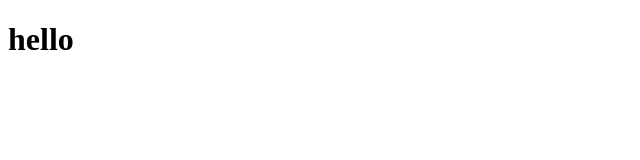
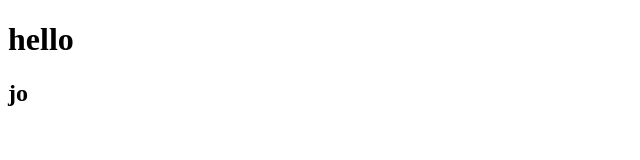
Before and after one commit to MO540996/To-Do-List, a plain HTML site: page index.html in a window 1280 px wide. Shown: the full height of the page, 0-640 px from the left. Drawn offline with Linux system fonts and the light colour scheme.

Commit message:
Update index.html

```diff
--- a/index.html
+++ b/index.html
@@ -7,5 +7,6 @@
 </head>
 <body>
     <h1> hello</h1>
+    <h2> jo</h2>
 </body>
 </html>
```
